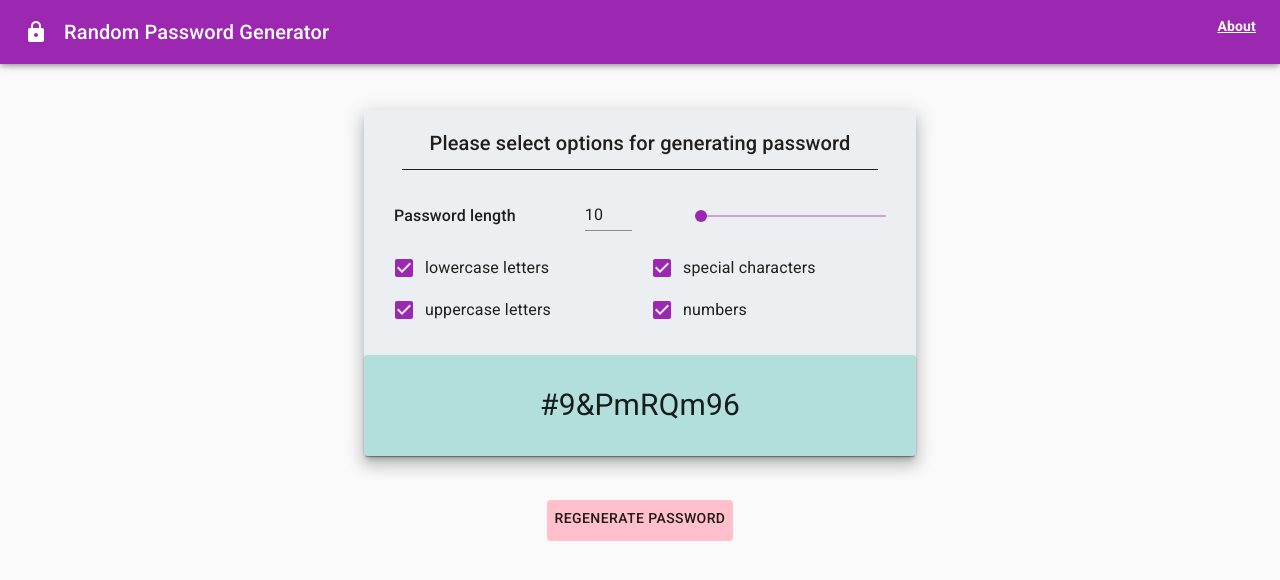
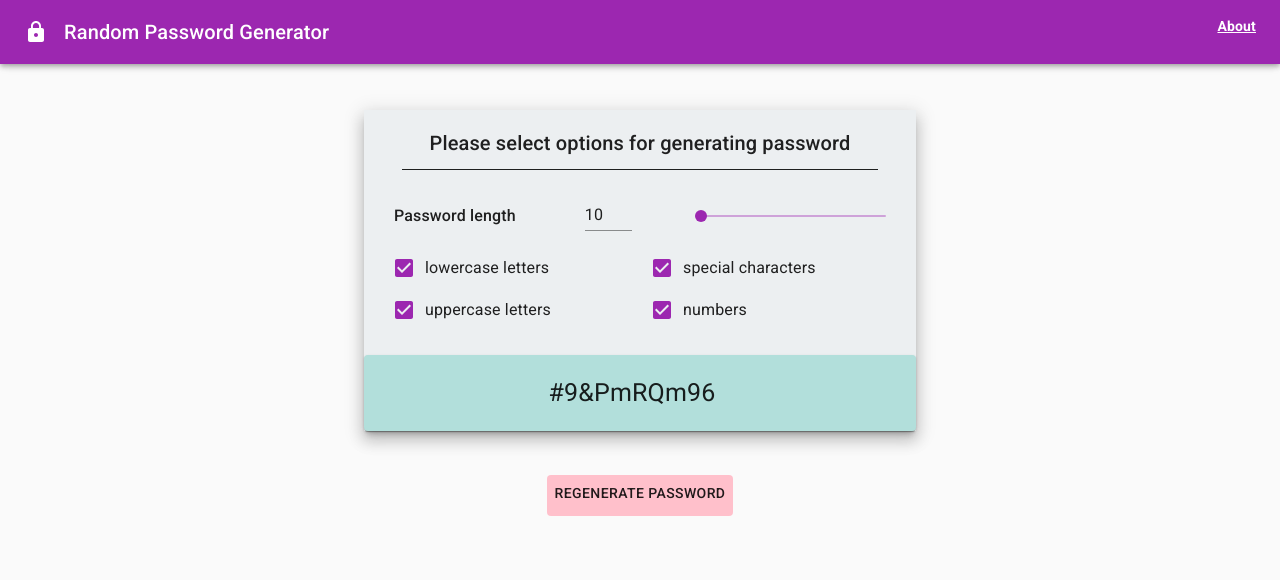
Before and after one commit to szaster/Password-Generator, a React (Create React App) app: page / in a window 1280 px wide. Shown: the top 580 px of the page. Built offline with nearby package versions, Linux system fonts and the light colour scheme.

Commit message:
final touches

```diff
--- a/src/App.js
+++ b/src/App.js
@@ -4,7 +4,13 @@ import Options from "./components/Options";
 import Header from "./components/Header";
 import About from "./components/AboutPage";
 import RegeneratePasswordButton from "./components/RegenerateButton";
-import { Paper, Box, Container, Typography } from "@material-ui/core";
+import {
+  Paper,
+  Box,
+  Container,
+  Typography,
+  makeStyles,
+} from "@material-ui/core";
 import {
   Switch,
   Route,
@@ -12,6 +18,14 @@ import {
   useRouteMatch,
   BrowserRouter as Router,
 } from "react-router-dom";
+
+const useStyles = makeStyles((theme) => ({
+  root: {
+    maxWidth: 250,
+    margin: "auto",
+    display: "flex",
+  },
+}));
 
 const initialOptions = {
   lowercase: true,
@@ -36,17 +50,20 @@ function generatePasswordIndexes(passwordLength, max) {
 
 function PasswordDisplay(props) {
   const password = props.password || "not set";
+  const classes = useStyles;
   return (
     <div>
-      <Paper style={{ background: "#b2dfdb" }}>
+      <Paper style={{ background: "#b2dfdb" }} className={classes.root}>
         <Typography component="div" variant="subtitle1" gutterBottom>
           <Box
             textAlign="center"
             fontWeight="fontWeightLarge"
-            fontSize={30}
+            fontSize={25}
             m={3}
-            paddingTop={3}
-            paddingBottom={3}
+            paddingTop={2}
+            paddingRight={2}
+            paddingLeft={0}
+            paddingBottom={2}
           >
             {password}
           </Box>
--- a/src/components/AboutPage.js
+++ b/src/components/AboutPage.js
@@ -10,7 +10,7 @@ import {
   Container,
   Avatar,
 } from "@material-ui/core";
-import CardActionArea from "@material-ui/core/CardActionArea";
+
 import GitHubIcon from "@mui/icons-material/GitHub";
 import LinkedInIcon from "@mui/icons-material/LinkedIn";
 
@@ -98,13 +98,14 @@ function About() {
             </Box>
           </Typography>
         </Paper>
-
+        <br />
+        <br />
         <Card
           className={classes.card}
           elevation={10}
           outlined
           square
-          m={2}
+          m={3}
           style={{ background: "#DCEDC8" }}
         >
           <Box
```
